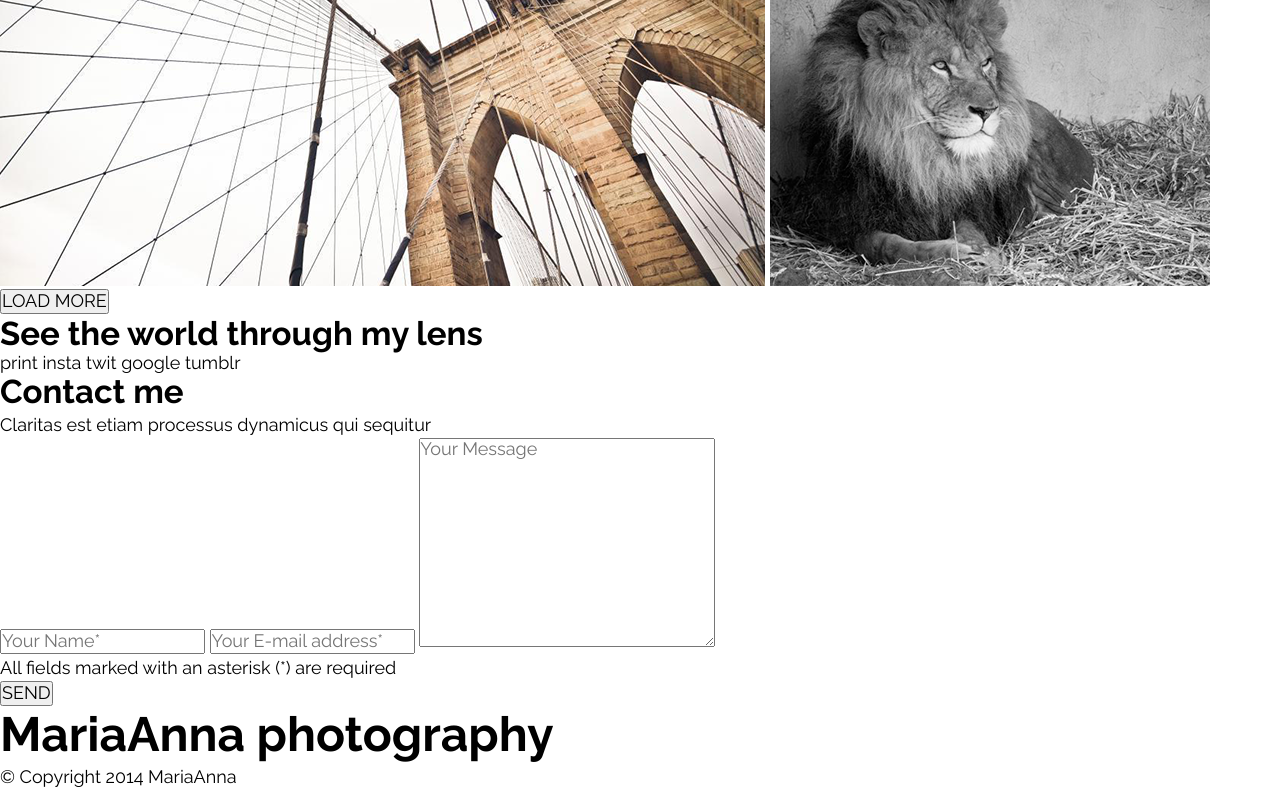
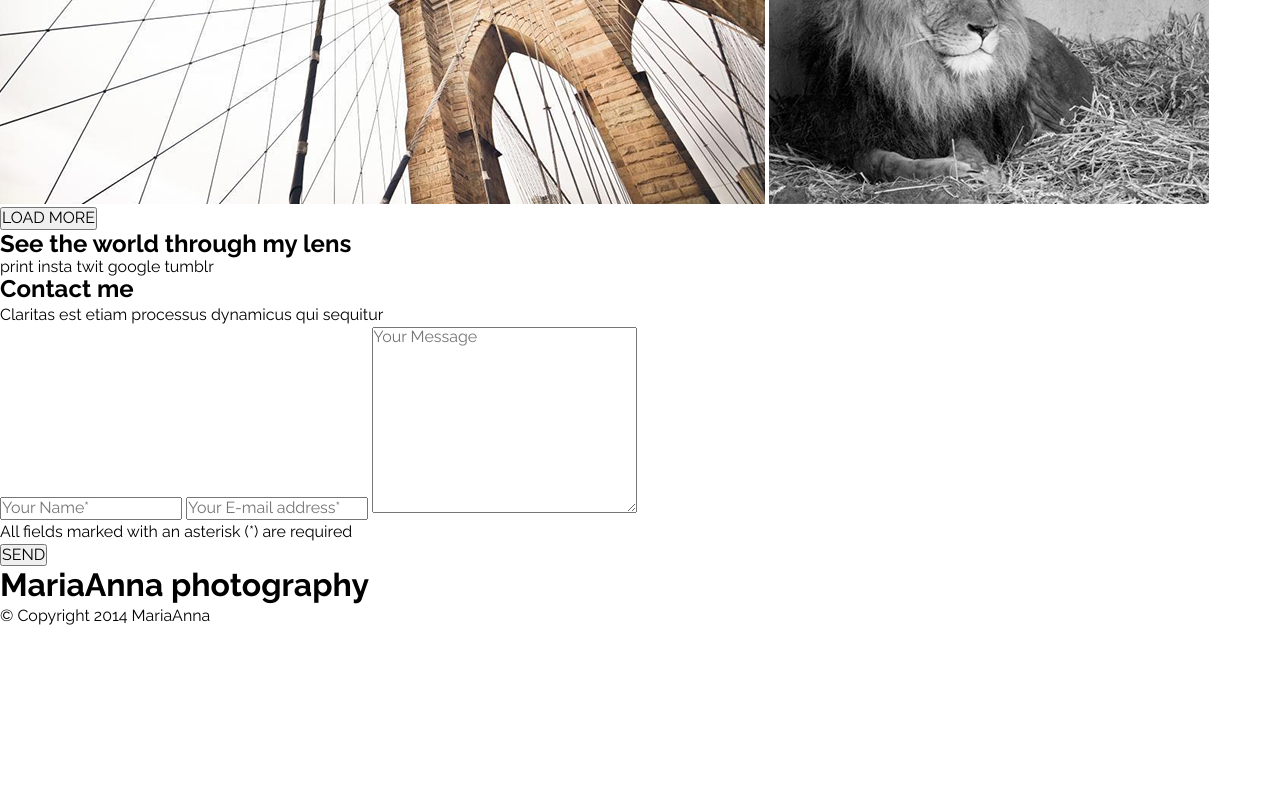
Before and after one commit to mamucha/WebChallange_9, a plain HTML site: page docs/index.html in a window 1280 px wide. Shown: the part 1602-2392 px from the top of the page. After the commit the page ends 2230 px from the top, so only its background shows below. Drawn offline with nearby package versions, Linux system fonts and the light colour scheme; some packages are replaced by stand-ins of ours; a web font is replaced by a local one.

Commit message:
organize variables

```diff
--- a/src/scss/abstracts/_fonts.scss
+++ b/src/scss/abstracts/_fonts.scss
@@ -8,12 +8,3 @@ $raleway: 'Raleway',
 sans-serif;
 $playfair: 'Playfair Display',
 serif;
-
-$font-size: 22;
-
-@mixin font($family: $raleway, $size: $font-size, $weight: $regular, $color: $grey) {
-    font-family: $family;
-    font-size: $size;
-    font-weight: $weight;
-    color: $color;
-}
--- a/src/scss/abstracts/_mixins.scss
+++ b/src/scss/abstracts/_mixins.scss
@@ -3,6 +3,14 @@
 // PX to REM - Usage: font-size: rem(37px);
 @function rem($px, $base: $baseFontSize) {
     @return ($px / $base) * 1rem;
+}
+
+//set fonts
+@mixin font($family: $raleway, $size: $baseFontSize, $weight:400, $color:black) {
+    font-family: $family;
+    font-size: $size;
+    font-weight: $weight;
+    color: $color;
 }
 
 // pseudoelemnt
--- a/src/scss/abstracts/_variables.scss
+++ b/src/scss/abstracts/_variables.scss
@@ -3,19 +3,31 @@ $fontFamily: 'Raleway',
 sans-serif;
 
 // Base Font and Color
-$baseFontSize: 18px;
+$baseFontSize: 16px;
 $baseColor: #ffffff;
 $baseLineHeight : 1.5;
 $headingLineHeight : 1.2;
 
 
 // Font Sizing
-$giganticFontSize: rem(48px);
-$hugeFontSize: rem(33px);
-$largeFontSize: rem(30px);
-$mediumFontSize: rem(25px);
-$smallFontSize: rem(16px);
-$miniFontSize: rem(14px);
+// Heading sizes - mobile
+// h4—h6 remain the same size on both mobile & desktop
+$h00-size-mobile: rem(40px);
+$h0-size-mobile: rem(32px);
+$h1-size-mobile: rem(26px);
+$h2-size-mobile: rem(22px);
+$h3-size-mobile: rem(18px);
+
+// Heading sizes - desktop
+$h00-size: rem(48px);
+$h0-size: rem(40px);
+$h1-size: rem(32px);
+$h2-size: rem(24px);
+$h3-size: rem(20px);
+$h4-size: rem(16px);
+$h5-size: rem(14px);
+$h6-size: rem(12px);
+
 
 
 // Colors
@@ -28,4 +40,4 @@ $grayDesc: #848282;
 
 // Buttons Styles
 $btnColor: $white;
-$btnSize: $smallFontSize;
+$btnSize: $h4-size;
--- a/src/scss/base/_typography.scss
+++ b/src/scss/base/_typography.scss
@@ -20,19 +20,27 @@ h6 {
 
 
 h1 {
-  font-size: $giganticFontSize;
+  font-size: $h1-size;
 }
 
 h2 {
-  font-size: $hugeFontSize;
+  font-size: $h2-size;
 }
 
 h3 {
-  font-size: $largeFontSize;
+  font-size: $h3-size
 }
 
 h4 {
-  font-size: $baseFontSize;
+  font-size: $h4-size;
+}
+
+h5 {
+  font-size: $h5-size;
+}
+
+h6 {
+  font-size: $h6-size;
 }
 
 // Paragraphs
```
Also changed, not shown: docs/css/style.min.css, 1 other file.
